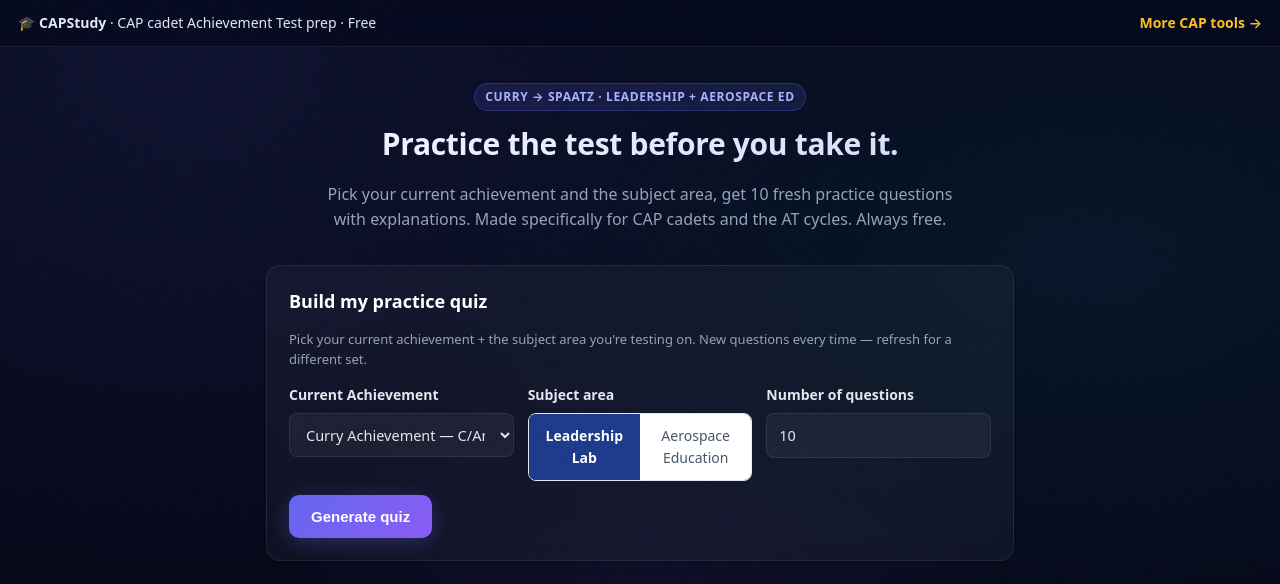
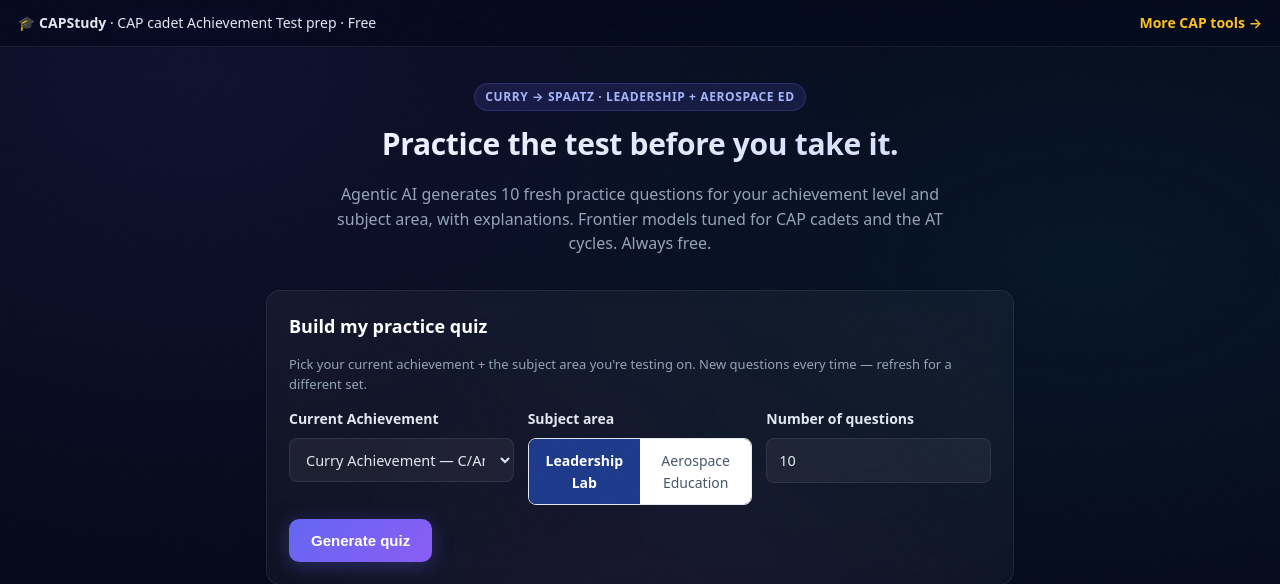
Before and after one commit to justfreshsky-jpg/CAPStudy, a Flask app: page / in a window 1280 px wide. Shown: the top 584 px of the page. Run offline with Flask 3, Linux system fonts and the light colour scheme.

Commit message:
futurist hero: weave agentic AI / frontier-models / AGI-decade framing
Operator: make every project futuristic in total (no footer stamp).
Hero subhead updated to mention agentic AI, frontier models, or the
AGI decade, while preserving the product-specific value proposition.
Each app gets a unique rewrite — no shared template, no pasted line.

```diff
--- a/templates/index.html
+++ b/templates/index.html
@@ -137,7 +137,7 @@ a:hover{color:#c4b5fd}
   <header>
     <span class="tag">Curry → Spaatz · Leadership + Aerospace Ed</span>
     <h1>Practice the test before you take it.</h1>
-    <p>Pick your current achievement and the subject area, get 10 fresh practice questions with explanations. Made specifically for CAP cadets and the AT cycles. Always free.</p>
+    <p>Agentic AI generates 10 fresh practice questions for your achievement level and subject area, with explanations. Frontier models tuned for CAP cadets and the AT cycles. Always free.</p>
   </header>
 
   <main>
```
